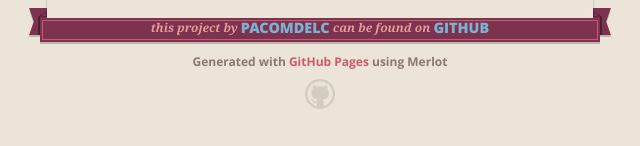
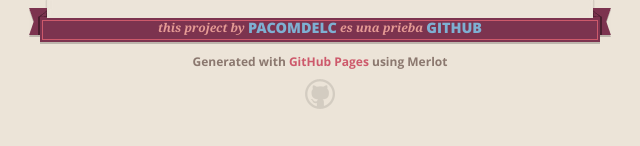
Before and after one commit to pacomdelc/pacomdelc, a plain HTML site: page index.html in a window 1280 px wide. Shown: the part 1379-1525 px from the top of the page, 320-960 px from the left. Drawn offline with nearby package versions, Linux system fonts and the light colour scheme.

Commit message:
Update index.html
es mi primer prueba

```diff
--- a/index.html
+++ b/index.html
@@ -82,7 +82,7 @@ $ git checkout gh-pages
       <footer>
         <span class="ribbon-outer">
           <span class="ribbon-inner">
-            <p>this project by <a href="https://github.com/pacomdelc">pacomdelc</a> can be found on <a href="https://github.com/pacomdelc/pacomdelc">GitHub</a></p>
+            <p>this project by <a href="https://github.com/pacomdelc">pacomdelc</a> es una prieba  <a href="https://github.com/pacomdelc/pacomdelc">GitHub</a></p>
           </span>
           <span class="left-tail"></span>
           <span class="right-tail"></span>
```
